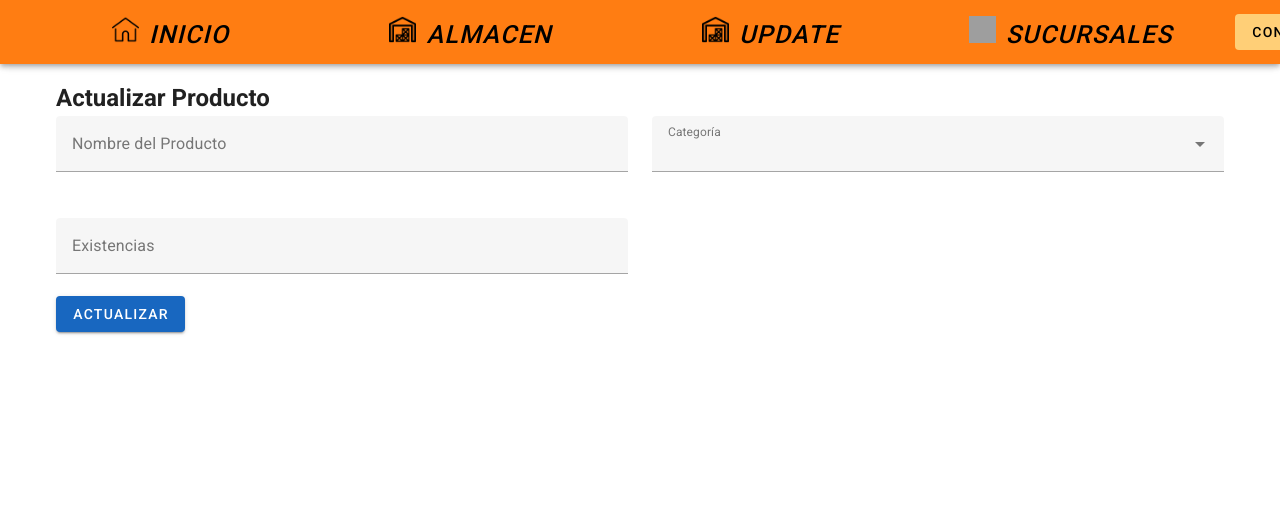
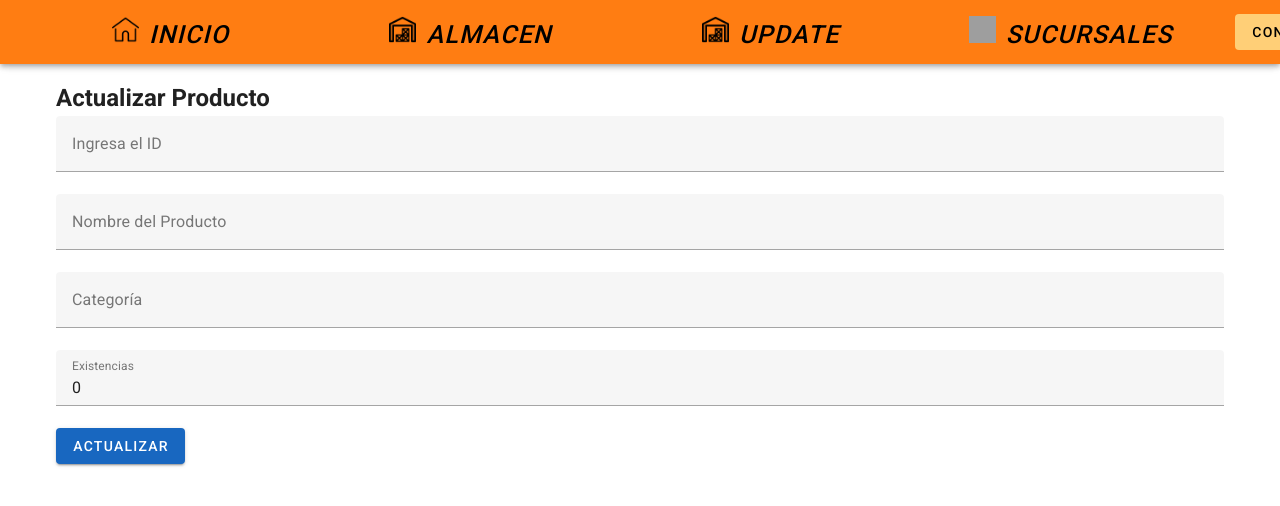
Before and after one commit to ViktorMiller777/Panaderia, a Vue app: page /update in a window 1280 px wide. Shown: the top 506 px of the page. Built offline with nearby package versions, Linux system fonts and the light colour scheme; no server answers; grey boxes are pictures that could not be loaded.

Commit message:
carpeta dist x2

```diff
--- a/src/views/Productos_Admin.vue
+++ b/src/views/Productos_Admin.vue
@@ -7,6 +7,7 @@
         <v-text-field ref="categoryInput" v-model="categoria" label="Categoria del producto" type="number" required></v-text-field>
         <v-text-field ref="stockInput" v-model="existencias" label="Existencias o Unidades" type="number" required></v-text-field>
         <v-btn type="submit" color="primary">Registrar Productos</v-btn>
+        <v-alert :color="color" :type="type" :title="title" :text="text" v-if="showAlert"></v-alert>
       </v-form>
     </v-card>
   </v-container>
@@ -16,29 +17,64 @@
 import { ref } from 'vue';
 import axios from 'axios';
 
+const id=ref('');
 const producto = ref('');
-const categoria = ref('');
+const categoria = ref('0');
 const existencias = ref(0);
 
+const title = ref('');
+const text = ref('');
+const color = ref('');
+const type = ref('');
+
+const showAlert = ref(false);
+
 const handleSubmit = async () => {
+  if (!producto.value || !categoria.value || !existencias.value) {
+    // If any of the fields are empty, show an error alert
+    title.value = 'Error';
+    text.value = 'Por favor, complete todos los campos.';
+    color.value = 'error';
+    type.value = 'error';
+    showAlert.value = true;
+
+    setTimeout(() => {
+      showAlert.value = false;
+    }, 5000);
+
+    return; // Prevent form submission
+  }
+
   const productData = {
+    id: id.value,
     producto: producto.value,
     categoria: categoria.value,
     existencias: existencias.value
   };
 
   try {
+    const response = await axios.post('http://localhost/productosi', productData);
 
-    const response = await axios.post('http://localhost/productos', productData);
+    title.value = 'Registro Exitoso';
+    text.value = 'Producto agregado con éxito.';
+    color.value = 'success';
+    type.value = 'success';
+    showAlert.value = true;
 
+    setTimeout(() => {
+      showAlert.value = false;
+    }, 5000);
 
-    console.log('Producto Agregado:', response.data);
-
-
+    id.value='null';
     producto.value = '';
-    categoria.value = '';
+    categoria.value = '0';
     existencias.value = 0;
   } catch (error) {
+    title.value = 'Error';
+    text.value = 'Hubo un error al agregar el producto.';
+    color.value = 'error';
+    type.value = 'error';
+    showAlert.value = true;
 
     console.error('Error al agregar producto:', error);
   }
--- a/src/views/Productos_Alterar.vue
+++ b/src/views/Productos_Alterar.vue
@@ -2,75 +2,45 @@
   <v-container>
     <h2>Actualizar Producto</h2>
     <v-form @submit.prevent="actualizarProducto">
-      <v-row>
-        <v-col cols="12" sm="6">
-          <v-text-field v-model="producto.producto" label="Nombre del Producto"></v-text-field>
-        </v-col>
-        <v-col cols="12" sm="6">
-          <v-select v-model="producto.categoria" :items="categorias" item-text="categoria" item-value="id" label="Categoría"></v-select>
-        </v-col>
-      </v-row>
-      <v-row>
-        <v-col cols="12" sm="6">
-          <v-text-field v-model="producto.existencias" label="Existencias" type="number"></v-text-field>
-        </v-col>
-      </v-row>
+          <v-text-field v-model="id" label="Ingresa el ID" required type="number"></v-text-field>
+          <v-text-field v-model="producto" label="Nombre del Producto" required></v-text-field>
+          <v-text-field v-model="categoria" type="number" label="Categoría" required></v-text-field>
+          <v-text-field v-model="existencias" label="Existencias" type="number" required></v-text-field>
       <v-btn type="submit" color="primary">Actualizar</v-btn>
     </v-form>
   </v-container>
 </template>
 
 <script setup>
-import { ref, onMounted } from 'vue';
-import { useRoute } from 'vue-router'; // Importa useRoute
-
+import { ref } from 'vue';
 import axios from 'axios';
 
-const producto = ref({
-  id: '',
-  producto: '',
-  categoria: '', // Asegúrate de que la categoría predeterminada esté en blanco
-  existencias: ''
-});
+const id = ref('');
+const producto = ref('');
+const categoria = ref('');
+const existencias = ref(0);
 
-const categorias = ref([]);
+const actualizarProducto = async () => {
+  const ProductData = {
+    producto: producto.value,
+    categoria: categoria.value,
+    existencias: existencias.value
+  };
+  try {
 
-const cargarDatosProducto = async () => {
-  try {
-    const route = useRoute('http://localhost/productos');
-    const productoId = route.params.id;
-    const response = await axios.get(`http://localhost/productos ${productoId}`);
-    producto.value = response.data.data;
+    const response = await axios.post(`http://localhost/productosa/${id.value}`, ProductData);
+    console.log(ProductData);
+
+    id.value = '';
+    producto.value = '';
+    categoria.value = '';
+    existencias.value = 0;
+
   } catch (error) {
-    console.error(error);
+    console.error();
   }
 };
-
-const cargarCategorias = async () => {
-  try {
-    const response = await axios.get('http://localhost/categorias');
-    categorias.value = response.data.data;
-  } catch (error) {
-    console.error(error);
-  }
-};
-
-const actualizarProducto = async () => {
-  try {
-    const response = await axios.post(`'http://localhost/productos/actualizar' .${producto.value.id}`, producto.value);
-    // Manejo de éxito y redirección si es necesario
-  } catch (error) {
-    console.error(error);
-    // Manejo de errores, muestra un mensaje de error si la actualización falla
-  }
-};
-
-onMounted(() => {
-  cargarCategorias();
-  cargarDatosProducto();
-});
 </script>
-
 
  <style scoped>
 .botones{
```
Also changed, not shown: package.json (+4 -4 lines), src/main.js (line endings or trailing spaces), 1 other file (tests, documents, lock files or other folders). Lines whose indentation alone changed are shown as unchanged.
